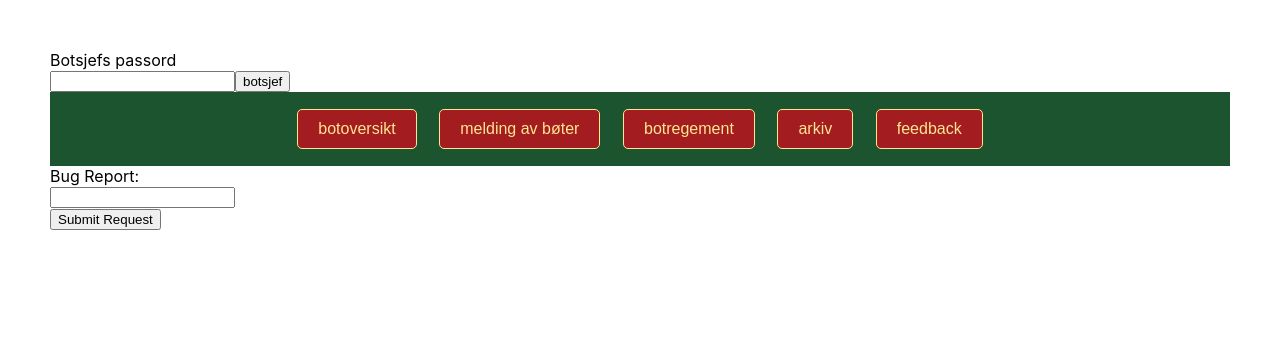
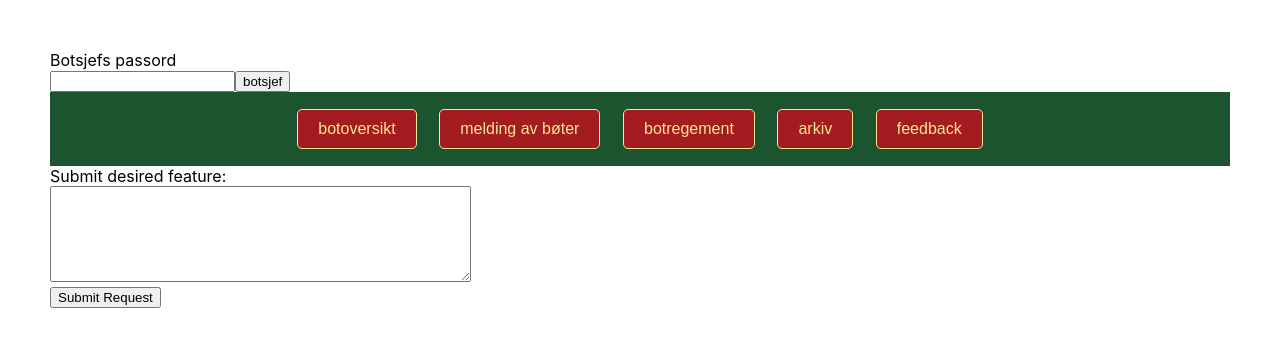
Before and after one commit to haraldpaaske/botsystem, a React (Create React App) app: page /request in a window 1280 px wide. Shown: the top 346 px of the page. Built offline with nearby package versions, Linux system fonts and the light colour scheme; no server answers; the database is empty.

Commit message:
Update BugReport.js

```diff
--- a/src/components/bug_report/BugReport.js
+++ b/src/components/bug_report/BugReport.js
@@ -43,12 +43,13 @@ const BugReport = () => {
     <>
       <form onSubmit={handleSubmit}>
         <label>
-          Bug Report:
+          Submit desired feature:
           <br />
-          <input
-            type="text"
+          <textarea
             value={inputText}
             onChange={(e) => setInputText(e.target.value)}
+            rows="6" // Adjust the number of rows as needed
+            cols="50" // Adjust the number of columns as needed
             required
           />
         </label>
```
